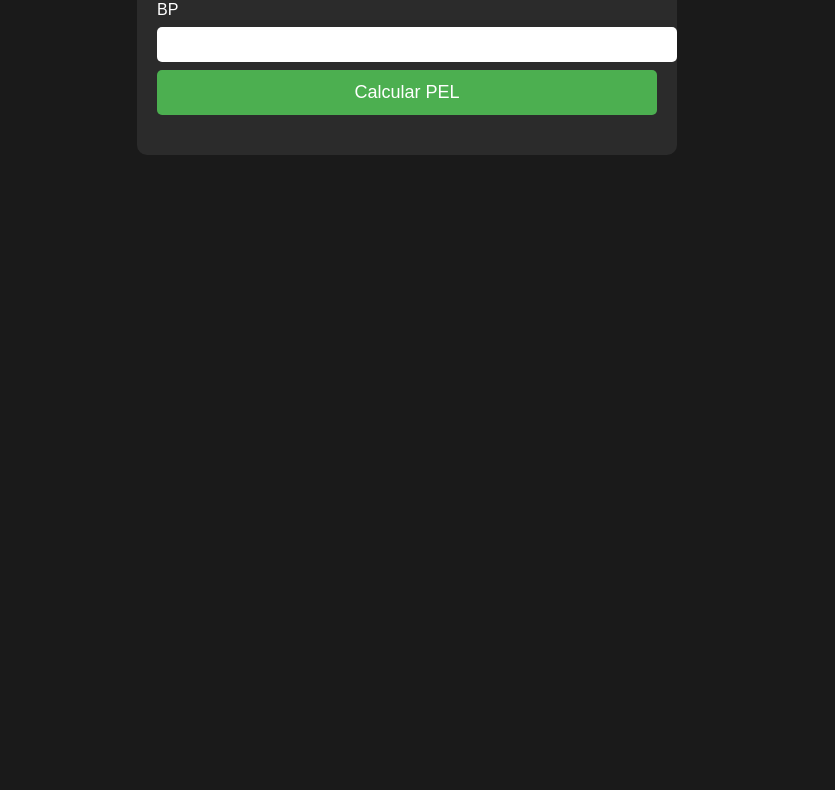
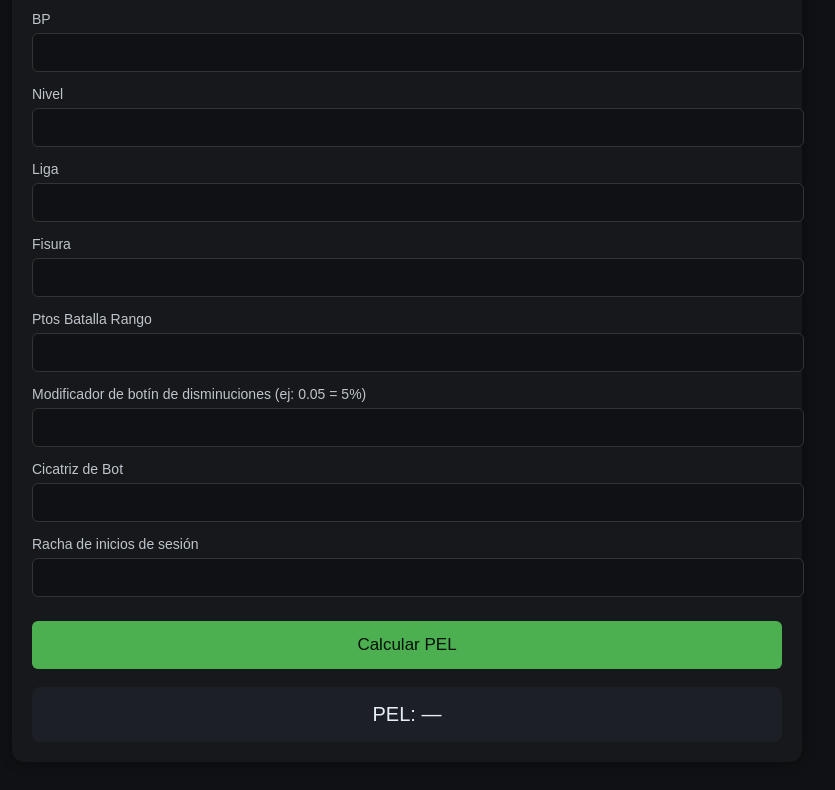
Before and after one commit to Vanzelth/allforwar.github.io, a plain HTML site: page calculadorapel.html in a window 1280 px wide. Shown: the part 265-1055 px from the top of the page, without its empty margins (233-1068 px from the left). Before the commit the page ends 800 px from the top, so only its background shows below. Drawn offline with Linux system fonts and the light colour scheme.

Commit message:
Update calculadorapel.html

```diff
--- a/calculadorapel.html
+++ b/calculadorapel.html
@@ -1,56 +1,75 @@
 <!DOCTYPE html>
 <html lang="es">
 <head>
-    <meta charset="UTF-8">
+<meta charset="utf-8" />
 <title>Calculadora PEL</title>
+<meta name="viewport" content="width=device-width, initial-scale=1">
 <style>
     body {
+        background: #0f1114;
+        color: #e6eef6;
         font-family: Arial, sans-serif;
-            background: #1a1a1a;
-            color: #fff;
         padding: 20px;
+        display: flex;
+        justify-content: center;
     }
-        h1 { text-align: center; }
-        .box {
-            background: #2b2b2b;
+    .container {
+        width: 100%;
+        max-width: 750px;
+        background: #16181b;
         padding: 20px;
-            border-radius: 10px;
-            max-width: 500px;
-            margin: auto;
+        border-radius: 12px;
+        box-shadow: 0 0 12px rgba(0,0,0,0.45);
+    }
+    h1 {
+        text-align: center;
+        margin-bottom: 20px;
+    }
+    label {
+        font-size: 14px;
+        margin-bottom: 6px;
+        display: block;
+        color: #bfc5cc;
     }
     input {
         width: 100%;
         padding: 10px;
-            margin: 8px 0;
-            border-radius: 5px;
-            border: none;
+        margin-bottom: 14px;
+        border-radius: 6px;
+        border: 1px solid #333;
+        background: #0f1114;
+        color: #fff;
+        font-size: 15px;
     }
     button {
         width: 100%;
-            padding: 12px;
-            background: #4CAF50;
+        padding: 14px;
+        background: #4caf50;
         border: none;
-            color: white;
-            font-size: 18px;
+        color: #06120a;
+        font-size: 17px;
+        border-radius: 6px;
         cursor: pointer;
-            border-radius: 5px;
+        margin-top: 10px;
     }
-        button:hover { background: #45a049; }
+    button:hover {
+        background: #3d8f41;
+    }
     #resultado {
-            margin-top: 20px;
+        margin-top: 18px;
+        background: #1c1f25;
+        padding: 16px;
+        border-radius: 8px;
         font-size: 20px;
         text-align: center;
-        }
-        .hidden {
-            display: none;
     }
 </style>
 </head>
 <body>
 
+<div class="container">
     <h1>Calculadora PEL</h1>
 
-<div class="box">
     <label>Puntos de Rango</label>
     <input type="number" id="puntosRango">
 
@@ -60,35 +79,57 @@
     <label>BP</label>
     <input type="number" id="bp">
 
-    <!-- Variables internas B, C, D, E -->
-    <input type="number" id="B" class="hidden" value="1">
-    <input type="number" id="C" class="hidden" value="1">
-    <input type="number" id="D" class="hidden" value="1">
-    <input type="number" id="E" class="hidden" value="1">
+    <label>Nivel</label>
+    <input type="number" id="nivel">
+
+    <label>Liga</label>
+    <input type="number" id="liga">
+
+    <label>Fisura</label>
+    <input type="number" id="fisura">
+
+    <label>Ptos Batalla Rango</label>
+    <input type="number" id="pbRango">
+
+    <label>Modificador de botín de disminuciones (ej: 0.05 = 5%)</label>
+    <input type="number" step="any" id="modBotin">
+
+    <label>Cicatriz de Bot</label>
+    <input type="number" id="cicatriz">
+
+    <label>Racha de inicios de sesión</label>
+    <input type="number" id="racha">
 
     <button onclick="calcularPEL()">Calcular PEL</button>
 
-    <div id="resultado"></div>
+    <div id="resultado">PEL: —</div>
 </div>
 
 <script>
 function calcularPEL() {
-    // Variables visibles
-    let puntosRango = parseFloat(document.getElementById("puntosRango").value || 0);
-    let exp = parseFloat(document.getElementById("exp").value || 0);
-    let bp = parseFloat(document.getElementById("bp").value || 0);
+    // Obtener valores
+    let puntosRango = parseFloat(document.getElementById("puntosRango").value) || 0;
+    let exp = parseFloat(document.getElementById("exp").value) || 0;
+    let bp = parseFloat(document.getElementById("bp").value) || 0;
+    let nivel = parseFloat(document.getElementById("nivel").value) || 0;
+    let liga = parseFloat(document.getElementById("liga").value) || 0;
+    let fisura = parseFloat(document.getElementById("fisura").value) || 0;
+    let pbRango = parseFloat(document.getElementById("pbRango").value) || 0;
+    let modBotin = parseFloat(document.getElementById("modBotin").value) || 0;
+    let cicatriz = parseFloat(document.getElementById("cicatriz").value) || 0;
+    let racha = parseFloat(document.getElementById("racha").value) || 1;
 
-    // Variables internas
-    let B = parseFloat(document.getElementById("B").value);
-    let C = parseFloat(document.getElementById("C").value);
-    let D = parseFloat(document.getElementById("D").value);
-    let E = parseFloat(document.getElementById("E").value);
+    // Fórmulas internas EXACTAS
+    let B = (nivel + liga + fisura) + (pbRango / 5);
+    let C = 3 - modBotin;
+    let D = 1 - (0.05 * cicatriz);
+    let E = racha / 10;
 
-    // Calculo de A
+    // A
     let A = puntosRango / (B * C * D * E);
 
-    // Formula final
-    let PEL = (((A * 2) - (bp / 30)) * 100000) - exp;
+    // PEL final
+    let PEL = ((((A * 2) - (bp / 30)) * 100000) - exp);
 
     document.getElementById("resultado").innerHTML =
         "PEL: " + PEL.toLocaleString("es-CL");
```
Lines whose indentation alone changed are shown as unchanged.
